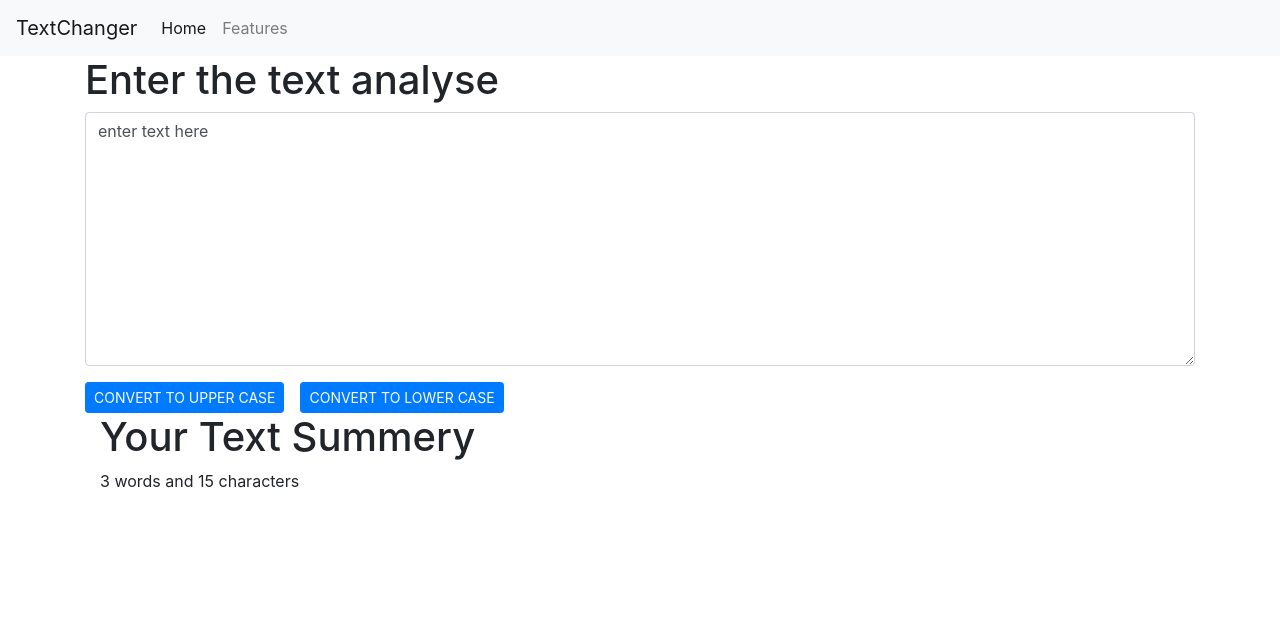
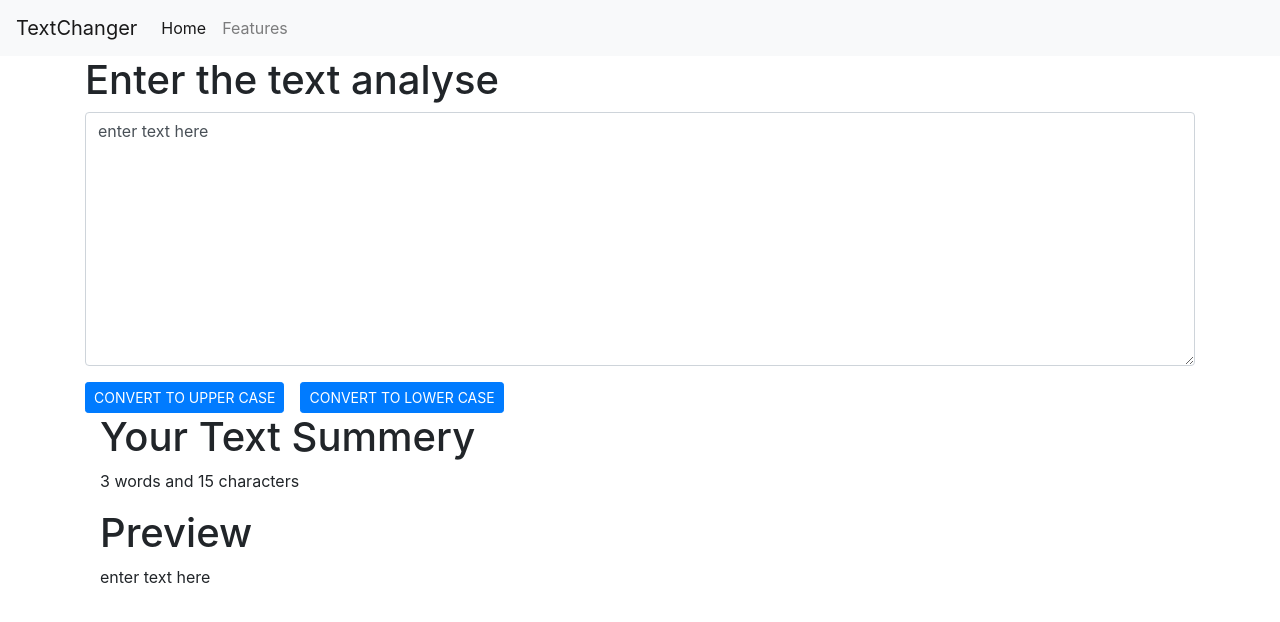
Before and after one commit to birsardar/textchanger, a React (Create React App) app: page / in a window 1280 px wide. Shown: the top 622 px of the page. Built offline with nearby package versions, Linux system fonts and the light colour scheme.

Commit message:
preview added

```diff
--- a/src/component/Textform.js
+++ b/src/component/Textform.js
@@ -34,6 +34,11 @@ export default function TextForm(props){
         <div className="container">
             <h1>Your Text Summery</h1>
             <p> {text.split(" ").length} words and {text.length} characters</p>
+            <h1>Preview</h1>
+        <p>
+            {text}
+
+        </p>
         </div>
         </>
 
```
